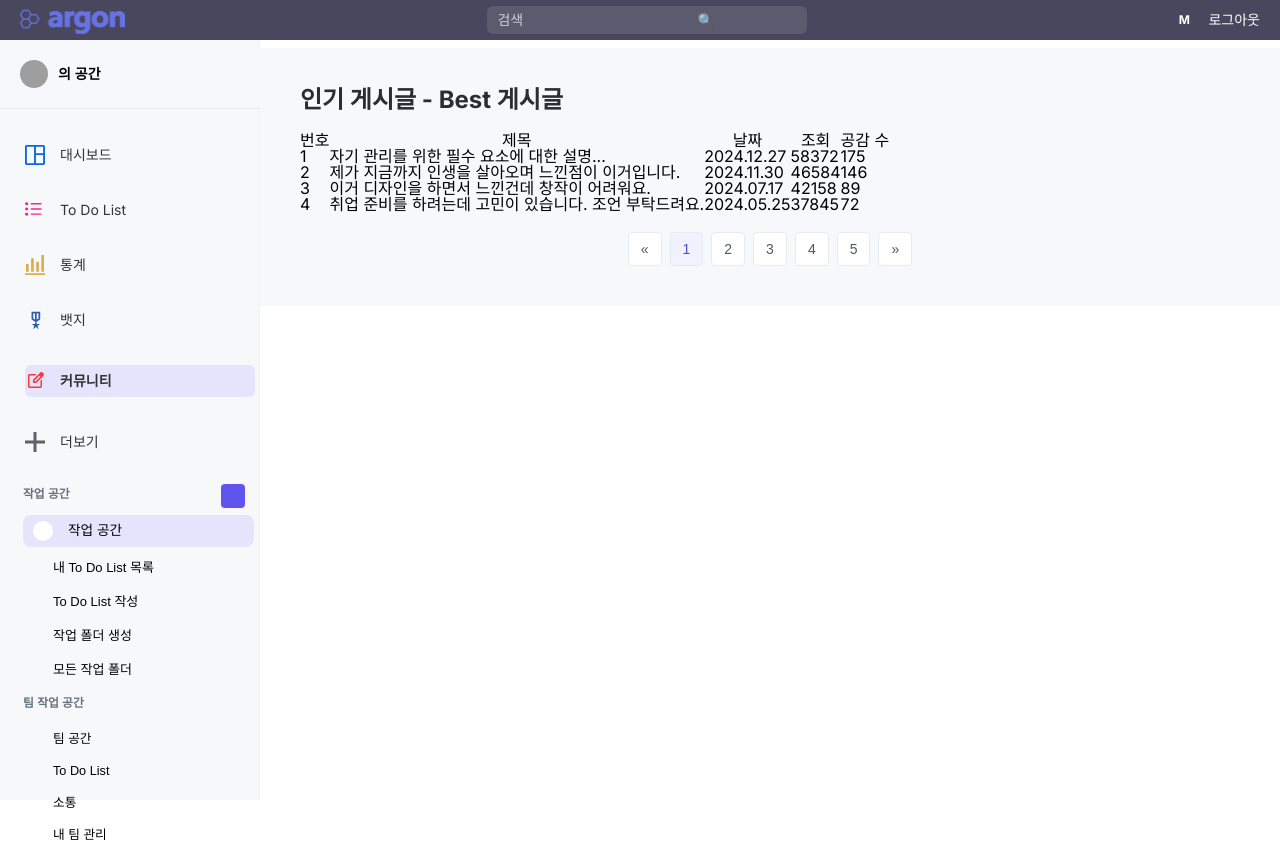
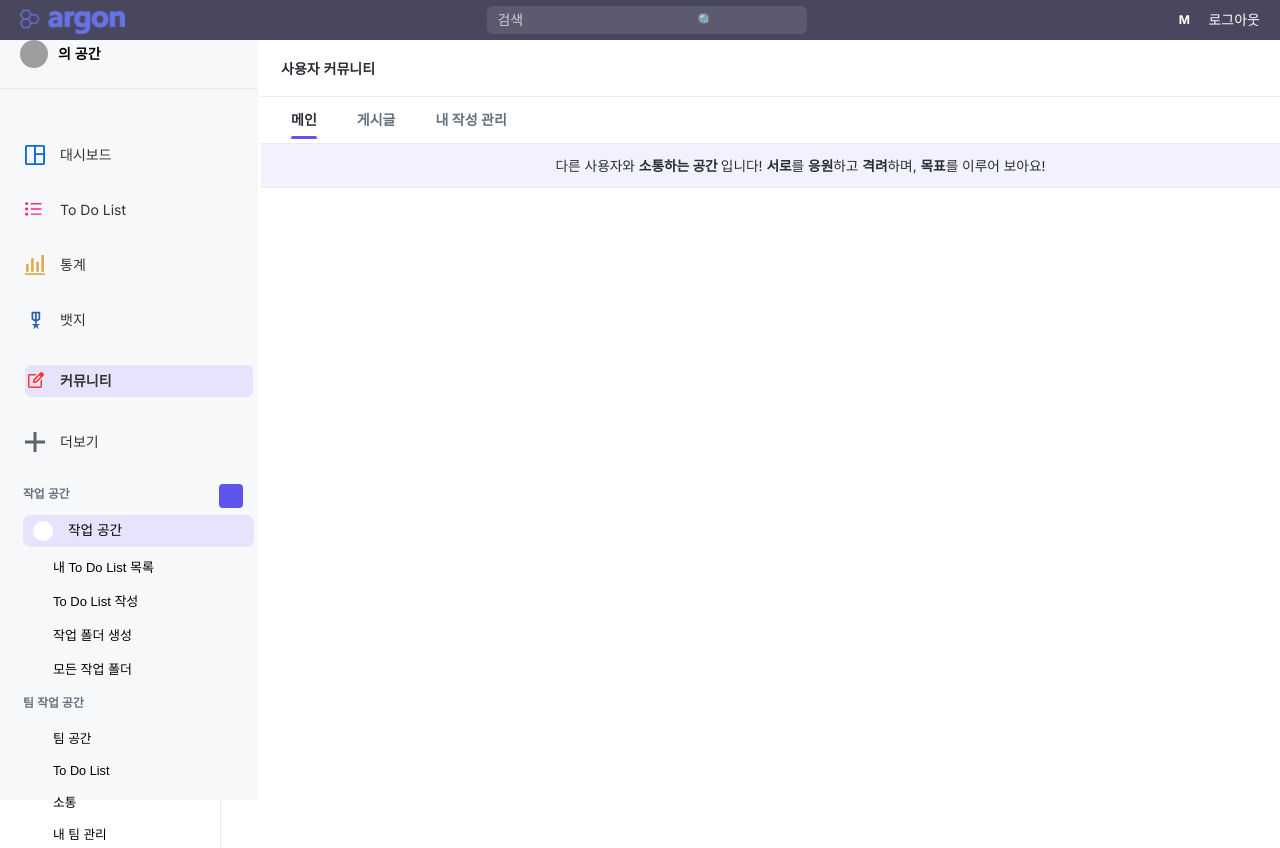
Before and after one commit to SungWookkk/FTT_frontend, a React (Create React App) app: page /community in a window 1280 px wide. Built offline with nearby package versions, Linux system fonts and the light colour scheme; grey boxes are pictures that could not be loaded.

Commit message:
4/23 feat: [커뮤니티] Community 페이지 라우팅 및 초기 디자인 추가
- /community 주소로 라우팅 시작점 추가
- 커뮤니티 메인 페이지 초기 헤더 알림 배너 추가

```diff
--- a/src/App.js
+++ b/src/App.js
@@ -6,7 +6,6 @@ import Signup from "./Auth/Signup";
 import Dashboard from "./components/dashboard/Dashboard";
 import MainNavigation from "./MainNavigation";
 import "./App.css";
-import CommunityBestPosts from "./components/community/CommunityBestPosts";
 import TodoList from "./components/todolist/TodoList";
 import TodoListWritePage from "./components/todolist/TodoListWritePage";
 import TodoListAllListViewPage from "./components/todolist/TodoListAllListViewPage";
@@ -23,6 +22,7 @@ import TeamManagementPage from "./components/team/TeamManagementPage";
 import TeamCommunityPage from "./components/team/TeamCommunityPage";
 import ChannelDetailPage from "./components/team/ChannelDetailPage";
 import { Client } from "@stomp/stompjs";
+import CommunityPage from "./components/community/CommunityPage";
 
 function PresenceManager() {
     const { auth, updatePresence } = useAuth();
@@ -88,7 +88,7 @@ const App = () => {
                         <Route path="/login" component={Login}/>
                         <Route path="/signup" component={Signup}/>
                         <Route path="/dashboard" component={Dashboard}/>
-                        <Route path="/community" component={CommunityBestPosts}/>
+                        <Route path="/community" component={CommunityPage}/>
                         <Route path="/dasboard" component={Dashboard}/>
 
                         {/*TodoList 관련*/}
--- a/src/components/community/CommunityBestPosts.css
+++ /dev/null
@@ -1,95 +0,0 @@
-/* 전체 레이아웃 설정 */
-.community-page {
-    display: flex;
-}
-
-/* 사이드바 컨테이너 스타일 */
-.sidebar-container {
-    width: 260px; /* 사이드바 너비 설정 */
-    height: 100vh;
-    background-color: #f4f5f7;
-    padding-top: 20px;
-    position: fixed;
-    left: 0;
-    top: 0;
-}
-
-/* 커뮤니티 게시판 컨텐츠 스타일 */
-.community-best-posts {
-    flex: 1;
-    padding: 40px;
-    margin-left: 260px; /* 사이드바 공간 확보 */
-    background-color: #f7f8f9;
-}
-
-/* 제목 스타일 */
-.community-best-posts h2 {
-    font-size: 24px;
-    font-weight: bold;
-    color: #2a2e34;
-    margin-bottom: 20px;
-}
-
-/* 테이블 스타일 */
-.table {
-    width: calc(100% - 260px); /* 사이드바를 고려한 너비 설정 */
-    border-collapse: collapse;
-    background-color: #ffffff;
-    box-shadow: 0px 4px 12px rgba(0, 0, 0, 0.05);
-    border-radius: 8px;
-    overflow: hidden;
-}
-
-/* 테이블 헤더 스타일 */
-.table-row {
-    display: flex;
-    justify-content: space-between;
-    padding: 12px 20px;
-    background-color: #f2f1fe;
-    font-weight: bold;
-    color: #4f5762;
-}
-
-/* 게시글 행 스타일 */
-.table-row + .table-row {
-    border-top: 1px solid #e8eaed;
-}
-
-.table-row span {
-    flex: 1;
-    text-align: center;
-    font-size: 14px;
-    color: #141b34;
-}
-
-/* 제목을 왼쪽 정렬 */
-.table-row span:nth-child(2) {
-    text-align: left;
-}
-
-/* 페이지네이션 스타일 */
-.pagination {
-    display: flex;
-    justify-content: center;
-    margin-top: 20px;
-}
-
-.pagination button {
-    background-color: #ffffff;
-    border: 1px solid #e8eaed;
-    padding: 8px 12px;
-    margin: 0 4px;
-    border-radius: 4px;
-    font-size: 14px;
-    color: #4f5762;
-    cursor: pointer;
-}
-
-.pagination button.active {
-    background-color: #f2f1fe;
-    color: #544dc9;
-}
-
-.pagination button:hover {
-    background-color: #e5e4fc;
-}
--- a/src/components/community/CommunityBestPosts.js
+++ /dev/null
@@ -1,67 +0,0 @@
-import React, { useState } from "react";
-import "./CommunityBestPosts.css";
-import Sidebar from "../dashboard/Sidebar";
-import Header from "../dashboard/Header"; // 올바른 상대 경로
-
-const CommunityBestPosts = () => {
-    const [activePage, setActivePage] = useState(1);
-
-    const posts = [
-        { id: 1, title: "자기 관리를 위한 필수 요소에 대한 설명...", date: "2024.12.27", views: 58372, likes: 175, dislikes: 46 },
-        { id: 2, title: "제가 지금까지 인생을 살아오며 느낀점이 이거입니다.", date: "2024.11.30", views: 46584, likes: 146, dislikes: 12 },
-        { id: 3, title: "이거 디자인을 하면서 느낀건데 창작이 어려워요.", date: "2024.07.17", views: 42158, likes: 89, dislikes: 24 },
-        { id: 4, title: "취업 준비를 하려는데 고민이 있습니다. 조언 부탁드려요.", date: "2024.05.25", views: 37845, likes: 72, dislikes: 23 },
-    ];
-
-    return (
-        <div className="community-page">
-            {/* 사이드바 추가 */}
-            <Header/>
-            <Sidebar />
-
-            {/* 메인 게시판 */}
-            <div className="community-best-posts">
-                <h2>인기 게시글 - Best 게시글</h2>
-                <table className="posts-table">
-                    <thead>
-                    <tr>
-                        <th>번호</th>
-                        <th>제목</th>
-                        <th>날짜</th>
-                        <th>조회</th>
-                        <th>공감 수</th>
-                    </tr>
-                    </thead>
-                    <tbody>
-                    {posts.map((post) => (
-                        <tr key={post.id}>
-                            <td>{post.id}</td>
-                            <td>{post.title}</td>
-                            <td>{post.date}</td>
-                            <td>{post.views}</td>
-                            <td>{post.likes}</td>
-                        </tr>
-                    ))}
-                    </tbody>
-                </table>
-
-                {/* 페이지네이션 추가 */}
-                <div className="pagination">
-                    <button onClick={() => setActivePage(Math.max(activePage - 1, 1))}>&laquo;</button>
-                    {[1, 2, 3, 4, 5].map((num) => (
-                        <button
-                            key={num}
-                            className={activePage === num ? "active" : ""}
-                            onClick={() => setActivePage(num)}
-                        >
-                            {num}
-                        </button>
-                    ))}
-                    <button onClick={() => setActivePage(Math.min(activePage + 1, 5))}>&raquo;</button>
-                </div>
-            </div>
-        </div>
-    );
-};
-
-export default CommunityBestPosts;
--- /dev/null
+++ b/src/components/community/CommunityContentPage.js
@@ -0,0 +1,46 @@
+import React from "react";
+
+function CommunityContentPage() {
+    return(
+        <div className="dashboard-content">
+            {/* 작업공간 헤더 */}
+            <div className="dashboard-header">
+                <div className="dashboard-title">
+                    <span className="title-text">사용자 커뮤니티</span>
+                </div>
+
+            </div>
+
+            {/* 목록 선택 탭 */}
+            <div className="list-tap">
+                <div style={{display: "flex", alignItems: "center", justifyContent: "space-between", width: "100%"}}>
+                    <div className="list-tab-container">
+                        <div className="tab-item active">메인</div>
+                        <div className="tab-item">게시글</div>
+                        <div className="tab-item">내 작성 관리</div>
+                    </div>
+
+                </div>
+            </div>
+
+            {/* 알림 배너 */}
+            <div className="alert-banner-todo">
+                <p className="alert-text-todo">
+                    <span className="normal-text">다른 사용자와 </span>
+                    <span className="highlight-text">소통하는 공간 </span>
+                    <span className="normal-text">입니다! </span>
+                    <span className="highlight-text">서로</span>
+                    <span className="normal-text">를 </span>
+                    <span className="highlight-text">응원</span>
+                    <span className="normal-text">하고 </span>
+                    <span className="highlight-text">격려</span>
+                    <span className="normal-text">하며, </span>
+                    <span className="highlight-text">목표</span>
+                    <span className="normal-text">를 이루어 보아요! </span>
+                </p>
+            </div>
+        </div>
+    );
+}
+
+export default CommunityContentPage;
--- /dev/null
+++ b/src/components/community/CommunityPage.js
@@ -0,0 +1,16 @@
+import React from "react";
+import Sidebar from "../dashboard/Sidebar";
+import Header from "../dashboard/Header";
+import CommunityContentPage from "./CommunityContentPage";
+
+const CommunityPage = () => {
+    return (
+        <div className="dashboard-wrapper">
+            <Header />
+            <Sidebar />
+            <CommunityContentPage/>
+        </div>
+    );
+};
+
+export default CommunityPage;
```
Also changed, not shown: src/components/community/CommunityContentPage.css (added).
